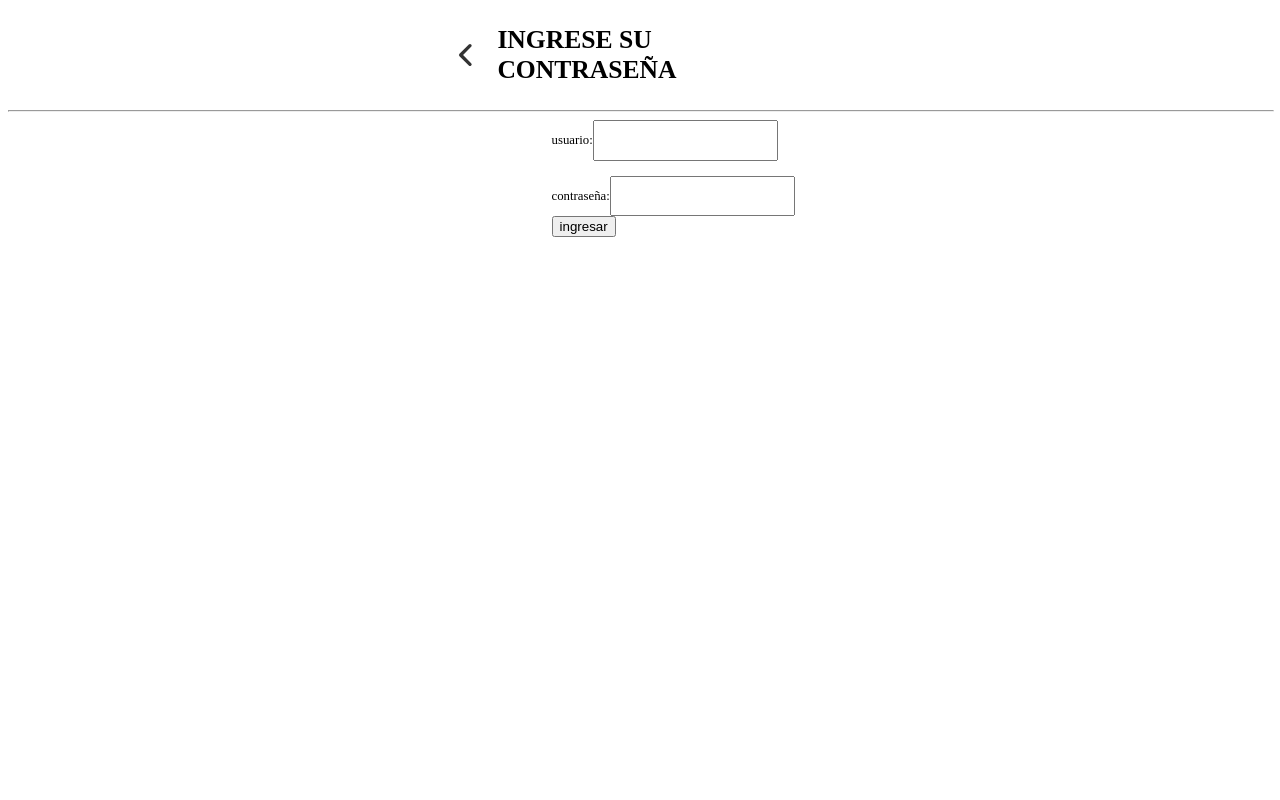
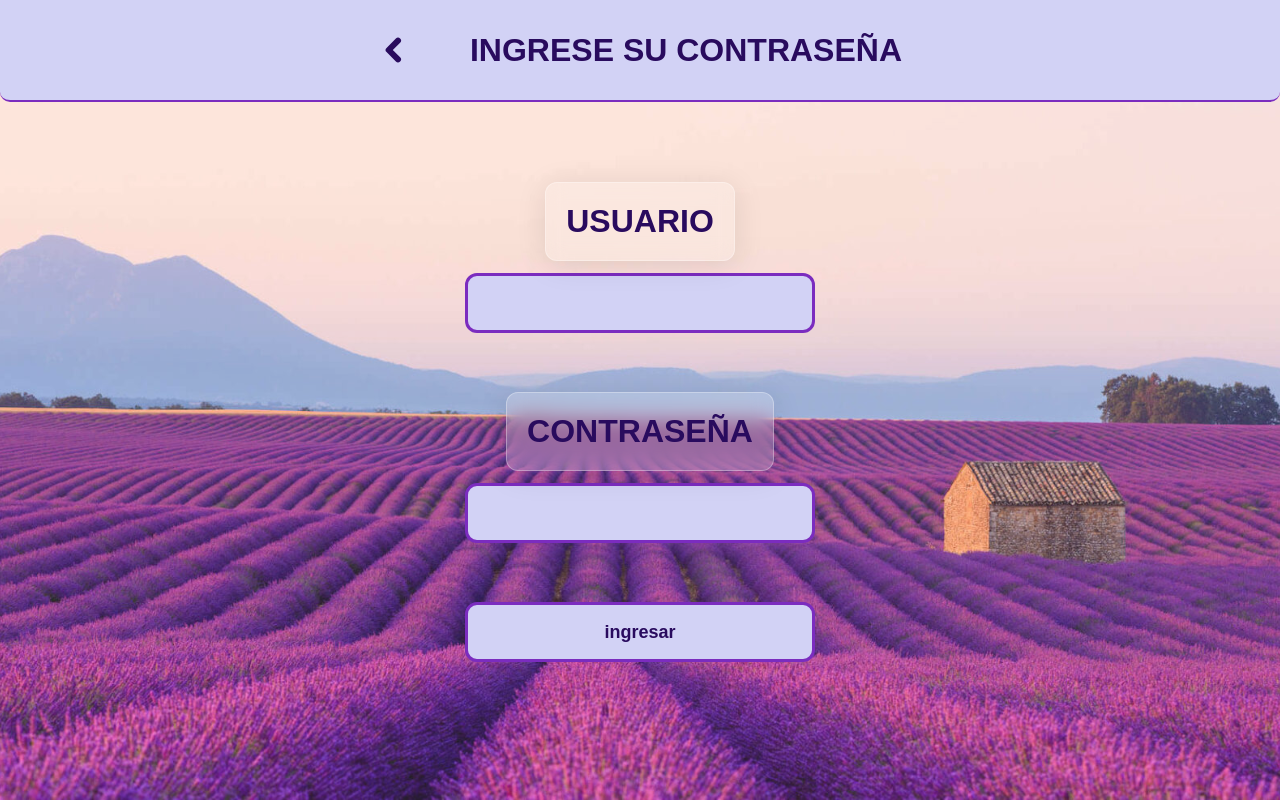
Before and after one commit to lagscion/proyecto-js, a plain HTML site: page loggin.html in a window 1280 px wide. Drawn offline with Linux system fonts and the light colour scheme.

Commit message:
se termina dedecorarala pagina de loggin

```diff
--- a/css/admin.css
+++ b/css/admin.css
@@ -1,16 +1,35 @@
-header, nav{display:flex; justify-content:  center;letter-spacing: 0;font-size: 80%;margin-left: 35%;margin-right: 35%;}
-hr{width: 100%;}
-nav{display: block;margin-left: 43%;margin-right: 50%;}
-div{display: flex;}
-/* Estilos para la cabecera (para alinear los elementos) */
-header {
-    display: flex;
-    align-items: center;
-    gap: 15px;
-    /* Espacio entre la flecha y el título */
+header{display: flex; color: #290b5e;justify-content: center;font-family: sans-serif;gap: 60px;background-color:  #d2d2f5;height: 100px;align-items: center;border-bottom-left-radius: 10px;
+    border-bottom-right-radius: 10px;border-bottom: 2px solid #7B2CBF}
+nav{text-align: center;padding: 3%;margin: 12px;color: #290b5e;font-family: sans-serif;font-size:200%;font-weight: bold;text-transform: uppercase;}
+p {
+    /* 1. Fondo semi-transparente (blanco con 20% de opacidad) */
+    background-color: rgba(255, 255, 255, 0.2);
+
+    /* 2. El truco del vidrio: desenfoca lo que está detrás */
+    backdrop-filter: blur(10px);
+    -webkit-backdrop-filter: blur(10px);
+    /* Soporte para Safari */
+
+    /* 3. Borde fino y sutil para simular el grosor del vidrio */
+    border: 1px solid rgba(255, 255, 255, 0.3);
+
+    /* 4. Esquinas redondeadas (el efecto vidrio se ve mejor así) */
+    border-radius: 12px;
+
+    /* Espaciado interno para que el texto no toque los bordes */
+    padding: 20px;
+
+    /* Una sombra muy suave para darle profundidad */
+    box-shadow: 0 4px 30px rgba(0, 0, 0, 0.1);
+
+    /* Color del texto (asegúrate de que contraste bien) */
+    color: #290b5e;
+width: fit-content;
+    /* Hace que el recuadro se ajuste al contenido */
+    margin: 12px auto;
+    /* Centra el recuadro perfectamente en la pantalla */
 }
-
-/* Limpiamos el botón por defecto */
+/* Limpiamos el botón por defecto*/
 .btn-volver {
     background: none;
     /* Quita el fondo gris */
@@ -26,16 +45,68 @@ header {
     justify-content: center;
 }
 
+body {
+/* El ../ sale de css/, entra a image/ y carga fondo.jpeg */
+    background-image: url('../image/fondo.jpeg');
+
+    /* Evita que se repita como mosaico */
+    background-repeat: no-repeat;
+
+    /* Centra la imagen perfectamente */
+    background-position: center center;
+
+    /* Hace que cubra toda la pantalla de forma responsiva */
+    background-size: cover;
+
+    /* Mantiene el fondo quieto al hacer scroll */
+    background-attachment: fixed;
+
+        margin: 0;
+        padding: 0;
+background-color: rgba(255, 255, 255, 0.1);
+    /* El 0.6 controla la palidez: más alto = más blanco */
+    background-blend-mode: lighten;
+}
+
+input {
+    height: 60px;
+    width: 350px;
+    /* Altera este número para regular el ancho total */
+    padding: 0 15px;
+    /* Pro-Tip: Agrega espacio adentro para que el texto no se pegue al borde */
+    box-sizing: border-box;
+    /* Evita que el padding rompa las medidas que le diste */
+    text-align: center;
+    font-size: large;
+    font-weight: bold;
+font-family: sans-serif;
+    /* Para que combine con tu header */
+    font-size: 1.2rem;
+    /* Hace el texto más grande (puedes usar 18px o 20px también) */
+    font-weight: bold;
+    /* Opcional: hace la letra más gruesa */
+    color: #290b5e;
+    border: 3px solid #7B2CBF;
+    border-radius: 12px;
+    background-color: #d2d2f5;
+}
+
+div{height: 180px;margin: 30px;}
+
+button{height: 60px;width: 350px;border:3px solid #7B2CBF;font-family: sans-serif;font-size: large;font-weight: bold;color: #290b5e;background-color: #d2d2f5;border-radius: 12px;appearance: none;}
+button:hover{background-color: #fff;cursor: pointer;}
+
 /* Estilos de la flecha SVG */
 .icono-flecha {
+
     width: 32px;
     /* Tamaño de la flecha */
     height: 32px;
     fill: none;
     /* Sin relleno de fondo */
-    stroke: #333333;
+    stroke: #290b5e;
     /* Color de la línea (cambialo al que quieras) */
-    stroke-width: 2.5;
+    stroke-width: 4.5;
     /* Grosor de la línea */
     stroke-linecap: round;
     /* Puntas redondeadas */
@@ -43,11 +114,12 @@ header {
     /* Esquinas redondeadas */
     transition: transform 0.2s ease, stroke 0.2s ease;
     /* Animación suave */
+
 }
 
 /* Efecto visual cuando el usuario pasa el mouse por encima */
 .btn-volver:hover .icono-flecha {
-    stroke: #0076ff;
+    stroke: #7B2CBF;
     /* Cambia a color azul (puedes usar el tuyo) */
     transform: translateX(-5px);
     /* Hace un pequeño salto hacia la izquierda */
--- a/css/style.css
+++ b/css/style.css
@@ -1,7 +1,7 @@
 body {
     margin: 0;
     padding: 0;
-    background: #e0aaff;
+    background: #F8F7FA;
 }
 
 header, header a{
@@ -12,16 +12,22 @@ header, header a{
     align-items: center;
     /* Un pequeño margen a los lados para que el texto no toque el borde exacto de la pantalla */
     padding: 0 20px;
-    color: #9d4edd;
-    background-color: #10002b;
-    height: 120px;
-    font-family: 'Times New Roman', Times, serif;
-        text-decoration: none;
+    color: #290b5e;
+    background-color: #d2d2f5;
+    height: 80px;
+    font-family: sans-serif;
+    text-decoration: none;
+    letter-spacing: 3px;
+    border-bottom-left-radius: 10px;
+    border-bottom-right-radius: 10px;
+    font-weight: bold;
 }
+
+header{border-bottom: 2px solid #7B2CBF ;}
 
 header a:hover {
     cursor: pointer;
-    color: #5a189a;
+    color: #7B2CBF;
 }
 
 hr {
--- a/loggin.html
+++ b/loggin.html
@@ -17,21 +17,19 @@
             </h1>
             <h1>INGRESE SU CONTRASEÑA</h1>
         </header>
-        <hr>
         <nav>
             <div>
-                <p>usuario: </p>
+                <p>usuario </p>
                 <input type="text" id="usuario">
             </div>
-            <br>
             <div>
-                <p>contraseña: </p>
+                <p>contraseña </p>
 
                 <input type="password" id="contrasena">
             </div>
-
             <button id="btnIngresar">ingresar</button>
             </nav>
+
                     <script type="module" src="js/auth.js"></script>
 </body>
 </html>
```
Also changed, not shown: index.html (+4 -1 lines), image/fondo.jpeg (added). Lines whose indentation alone changed are shown as unchanged.
